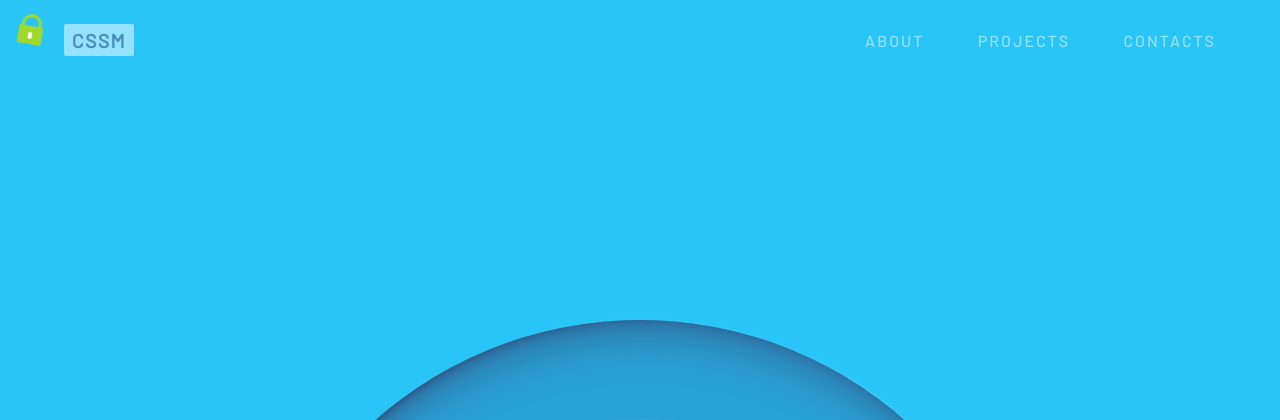
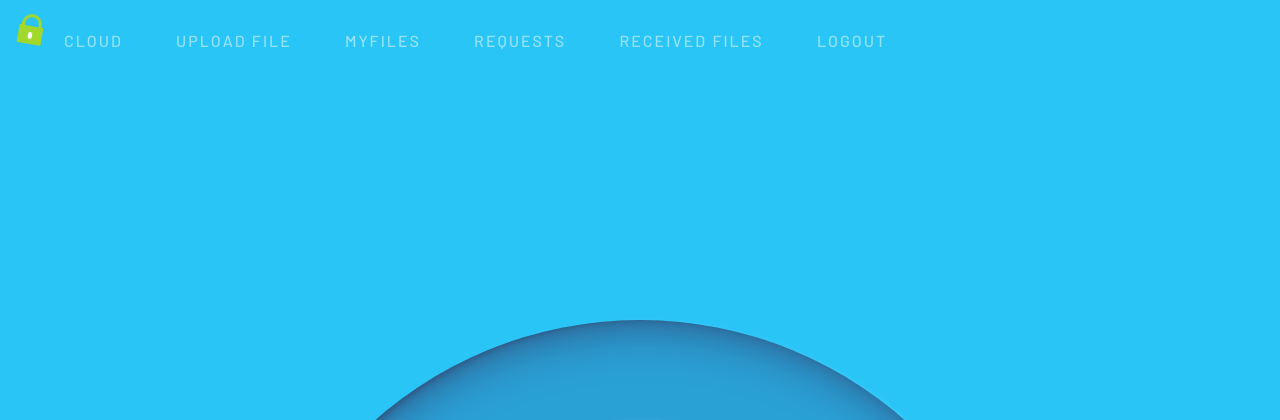
Before and after one commit to Ravivardhan/FinalYearProject, a Django app: template templates/homepage.html in a window 1280 px wide. Shown: the top 420 px of the page. Run offline with Django 4.2, Linux system fonts and the light colour scheme; the template is opened without the code that fills it, so the values that code supplies are empty; some web fonts are replaced.

Commit message:
new commit

```diff
--- a/cssm/urls.py
+++ b/cssm/urls.py
@@ -1,8 +1,12 @@
 from django.contrib import admin
 from django.urls import path
+from django.contrib.auth import views as auth_views
+
 from . import views
 urlpatterns = [
-    path('', views.login,name="login"),
+    path('', views.Login,name="login"),
+    path('logout', views.Logout, name="logout"),
+
     path('signup/',views.signup,name="signup"),
     path('homepage/',views.homepage,name='homepage')
 ]
--- a/templates/homepage.html
+++ b/templates/homepage.html
@@ -778,12 +778,18 @@ nav .menu .menu_icon:hover .icon:after {
                           </div>
                         </div>
 
+            {% if user.is_authenticated %}
+            <p class="website_name">{{user.get_username}}</p>
+            {% endif %}
+            <div class="menu_links">
+                <a href="" class="link">cloud</a>
+                <a href="" class="link">upload file</a>
+                <a href="" class="link">myfiles</a>
+                <a href="" class="link">requests</a>
+                <a href="" class="link">received files</a>
+                <a href="{% url 'logout' %}" class="link">logout</a>
 
-            <p class="website_name">CSSM</p>
-            <div class="menu_links">
-                <a href="" class="link">about</a>
-                <a href="" class="link">projects</a>
-                <a href="" class="link">contacts</a>
+
             </div>
             <div class="menu_icon">
                 <span class="icon"></span>
--- a/templates/login.html
+++ b/templates/login.html
@@ -470,7 +470,8 @@ h1 {
       </svg>
     </div>
 
-    <form onSubmit="return false;" method="POST" class="form login">
+    <form  method="POST" class="form login">
+      {% csrf_token %}
       <div class="form__field form__field--email">
         <label class="label label--icon" for="login__email">
           <svg class="icon">
```
Also changed, not shown: cssm/views.py (+22 -4 lines), cssm/database.py (added), db.sqlite3.
